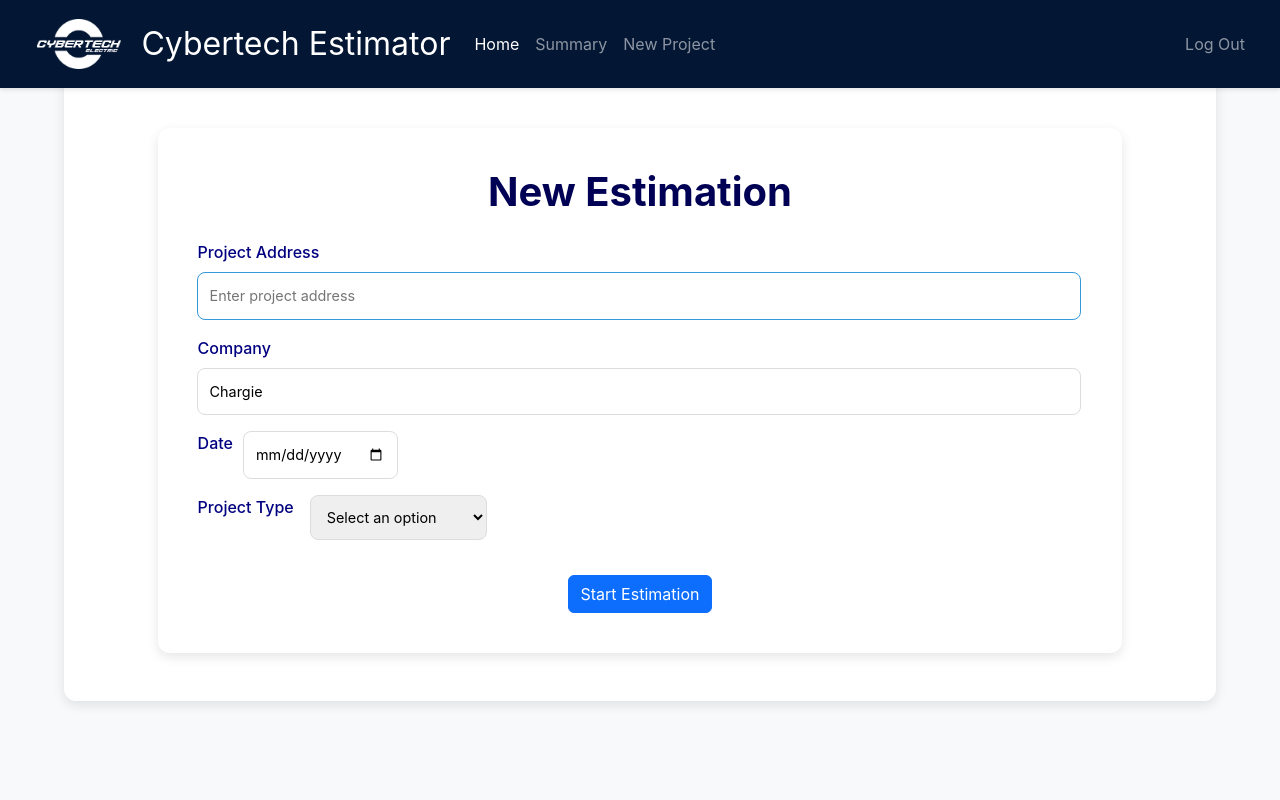
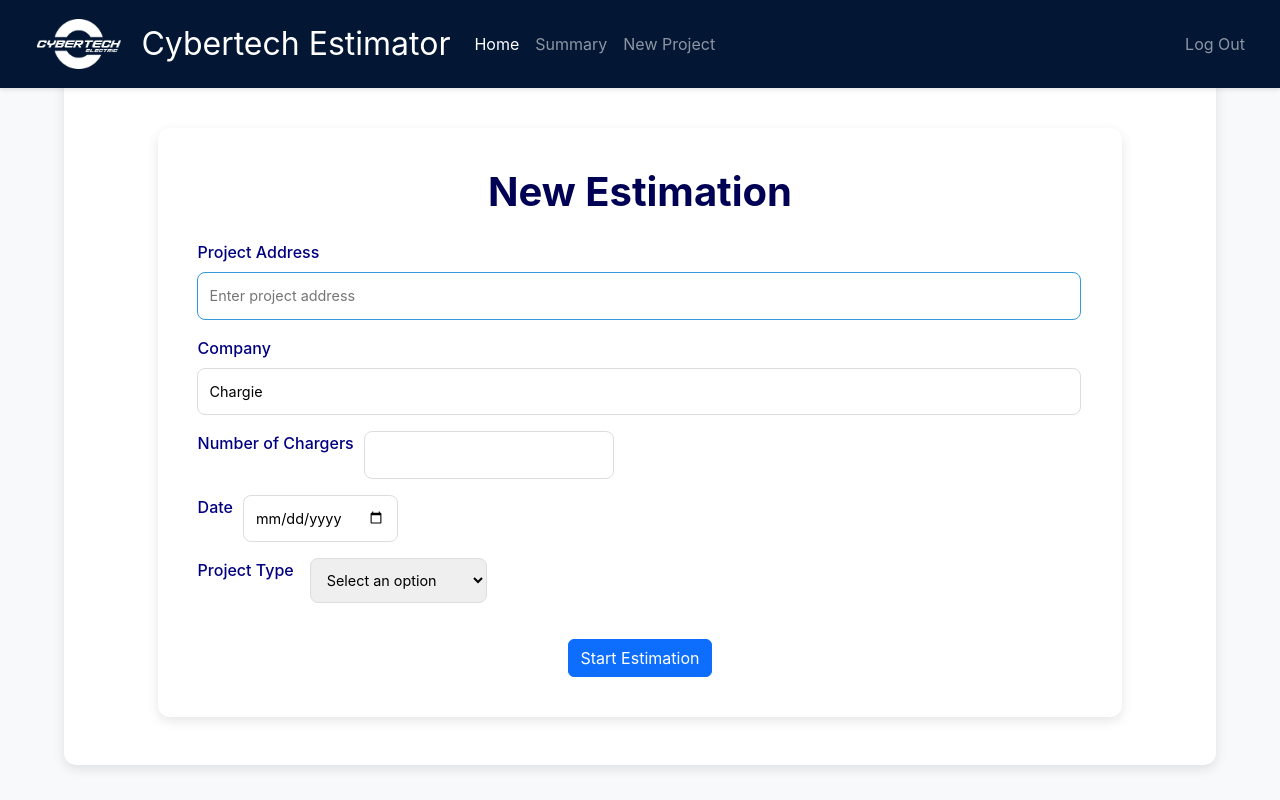
Before and after one commit to CarlosCruzValverde/testEstimator, a Flask app: page /portfolio/new_project in a window 1280 px wide. Run offline with Flask 3, Linux system fonts and the light colour scheme; the visitor is signed in with stand-in values (Sample User, id 1); parts of the project's set-up code (start-up, migrations or seed data) failed here and were passed over; some libraries are stand-ins or nearby versions.

Commit message:
Update new_project.html

```diff
--- a/templates/portfolio/new_project.html
+++ b/templates/portfolio/new_project.html
@@ -18,6 +18,14 @@
             <div class="input-group">
                 <label for="company">Company</label>
                 <input type="text" id="company" placeholder="Enter company name" value="Chargie">
+            </div>
+        </div>
+
+        <!-- Number of Chargers -->
+        <div class="input-group">
+            <div class="input-row">
+                <label for="chargers_count">Number of Chargers</label>
+                <input type="number" id="chargers_count" name="chargers_count" min="1" required>
             </div>
         </div>
 
```
